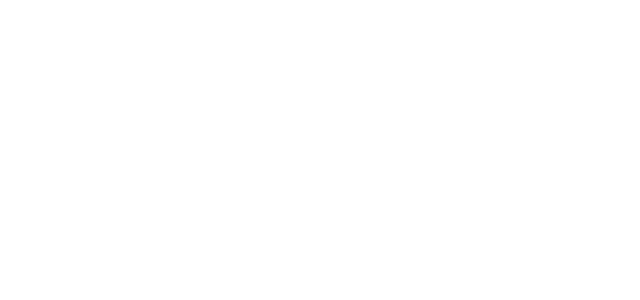
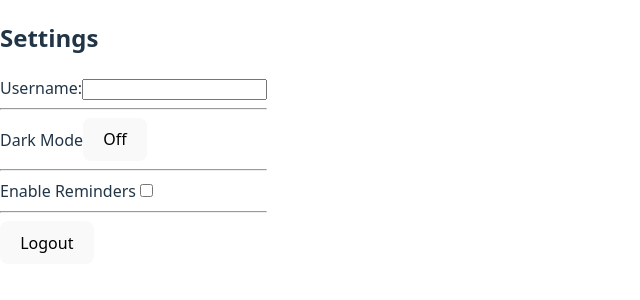
Before and after one commit to gigibyte2024/ToDoListPro, a React (Vite) app: page /settings in a window 1280 px wide. Before the commit this address had no page. Shown: the top 300 px of the page, without its empty margins (0-640 px from the left). Built offline with nearby package versions, Linux system fonts and the light colour scheme.

Commit message:
added settings

```diff
--- a/src/App.css
+++ b/src/App.css
@@ -1,3 +1,3 @@
-/* body {
+body {
   padding-top: 100px;
-} */
+}
--- a/src/App.jsx
+++ b/src/App.jsx
@@ -2,6 +2,7 @@
 import LoginPage from './components/Login';
 import Main from './components/MainFile';
 import Calendar from './components/Calendar';
+import Settings from './components/Settings';
 
 function App() {
   return (
@@ -10,6 +11,7 @@
         <Route path="/" element={<LoginPage />} />
         <Route path="/main" element={<Main />} />
         <Route path="/calendar" element={<Calendar />} />
+        <Route path="/settings" element={<Settings />} />
       </Routes>
     </Router>
   );
--- a/src/components/Login.css
+++ b/src/components/Login.css
@@ -1,4 +1,3 @@
-/* Background */
 .login-page {
   height: 100vh;
   width: 100vw;
@@ -9,7 +8,6 @@
   justify-content: center;
 }
 
-/* Main container with side image + form */
 .login-container {
   width: 80%;
   max-width: 1000px;
@@ -21,7 +19,6 @@
   backdrop-filter: blur(4px);
 }
 
-/* Left panel */
 .left-image {
   width: 50%;
   height: 100%;
@@ -33,7 +30,6 @@
   object-fit: cover;
 }
 
-/* Right form panel */
 .login-form-box {
   width: 50%;
   background-color: rgba(0, 0, 0, 0.55);
@@ -46,7 +42,7 @@
   border: 2px solid rgba(0, 255, 0, 0.4);
   border-radius: 0 20px 20px 0;
   box-shadow: 0 0 15px rgba(0, 255, 0, 0.3);
-  text-align: center; /* Center the heading */
+  text-align: center;
 }
 
 .login-form-box h2 {
@@ -56,7 +52,7 @@
   text-shadow: 2px 2px 4px rgba(0, 0, 0, 0.5);
 }
 
-/* Form inputs */
+
 .login-form-box form input {
   width: 100%;
   padding: 12px;
@@ -84,7 +80,6 @@
   background-color: rgb(38, 101, 38);
 }
 
-/* Sign up link */
 .signup {
   color: rgba(0, 255, 0, 0.8);
   cursor: pointer;
--- a/src/components/MainFile.jsx
+++ b/src/components/MainFile.jsx
@@ -142,6 +142,22 @@
 >
     Calendar
 </Link>
+
+<Link
+        to="/settings"
+        style={{
+            fontSize: '14px',
+            backgroundColor: '#222',
+            color: '#fff',
+            padding: '4px 10px',
+            border: '1px solid #444',
+            borderRadius: '6px',
+            cursor: 'pointer',
+            textDecoration: 'none'
+        }}
+    >
+        Profile
+    </Link>
 
                 </div>
             </div>
--- /dev/null
+++ b/src/components/ProfileInfo.jsx
@@ -0,0 +1,22 @@
+import React, { useState, useEffect } from 'react';
+
+export default function ProfileInfo() {
+  const [name, setName] = useState(localStorage.getItem('username') || '');
+
+  const handleNameChange = (e) => {
+    setName(e.target.value);
+    localStorage.setItem('username', e.target.value);
+  };
+
+  return (
+    <div>
+      <label className="block text-sm font-medium">Username:</label>
+      <input
+        type="text"
+        value={name}
+        onChange={handleNameChange}
+        className="mt-1 p-2 border rounded w-full bg-gray-100 dark:bg-gray-800"
+      />
+    </div>
+  );
+}
--- /dev/null
+++ b/src/components/ReminderSettings.jsx
@@ -0,0 +1,39 @@
+// components/ReminderSettings.jsx
+import React, { useState } from 'react';
+
+export default function ReminderSettings() {
+  const [enabled, setEnabled] = useState(localStorage.getItem('reminder') === 'true');
+  const [time, setTime] = useState(localStorage.getItem('reminderTime') || '10');
+
+  const toggleReminder = () => {
+    const newState = !enabled;
+    setEnabled(newState);
+    localStorage.setItem('reminder', newState);
+  };
+
+  const handleTimeChange = (e) => {
+    setTime(e.target.value);
+    localStorage.setItem('reminderTime', e.target.value);
+  };
+
+  return (
+    <div>
+      <div className="flex justify-between items-center mb-2">
+        <span>Enable Reminders</span>
+        <input type="checkbox" checked={enabled} onChange={toggleReminder} />
+      </div>
+
+      {enabled && (
+        <div className="mt-2">
+          <label className="block text-sm">Reminder before task (minutes):</label>
+          <input
+            type="number"
+            value={time}
+            onChange={handleTimeChange}
+            className="p-2 border rounded bg-gray-100 dark:bg-gray-800 w-full"
+          />
+        </div>
+      )}
+    </div>
+  );
+}
--- /dev/null
+++ b/src/components/Settings.jsx
@@ -0,0 +1,31 @@
+
+import React from 'react';import ThemeToggle from '../components/ThemeToggle';
+import ReminderSettings from '../components/ReminderSettings';
+import ProfileInfo from '../components/ProfileInfo';
+
+export default function Settings() {
+  return (
+    <div className="p-6 max-w-xl mx-auto bg-white dark:bg-gray-900 text-gray-800 dark:text-white rounded-xl shadow-lg">
+      <h2 className="text-2xl font-bold mb-4">Settings</h2>
+
+      <ProfileInfo />
+      <hr className="my-4" />
+
+      <ThemeToggle />
+      <hr className="my-4" />
+
+      <ReminderSettings />
+      <hr className="my-4" />
+
+      <button
+        onClick={() => {
+          localStorage.removeItem('user');
+          window.location.href = '/login'; // redirect
+        }}
+        className="mt-6 bg-red-500 text-white py-2 px-4 rounded hover:bg-red-600"
+      >
+        Logout
+      </button>
+    </div>
+  );
+}
--- /dev/null
+++ b/src/components/ThemeToggle.jsx
@@ -0,0 +1,28 @@
+import React, { useEffect, useState } from 'react';
+
+export default function ThemeToggle() {
+  const [darkMode, setDarkMode] = useState(localStorage.getItem('theme') === 'dark');
+
+  const toggleTheme = () => {
+    const newTheme = darkMode ? 'light' : 'dark';
+    setDarkMode(!darkMode);
+    localStorage.setItem('theme', newTheme);
+    document.documentElement.classList.toggle('dark', newTheme === 'dark');
+  };
+
+  useEffect(() => {
+    document.documentElement.classList.toggle('dark', darkMode);
+  }, [darkMode]);
+
+  return (
+    <div className="flex justify-between items-center">
+      <span>Dark Mode</span>
+      <button
+        onClick={toggleTheme}
+        className={`px-4 py-2 rounded ${darkMode ? 'bg-gray-700 text-white' : 'bg-gray-300'}`}
+      >
+        {darkMode ? 'On' : 'Off'}
+      </button>
+    </div>
+  );
+}
```
